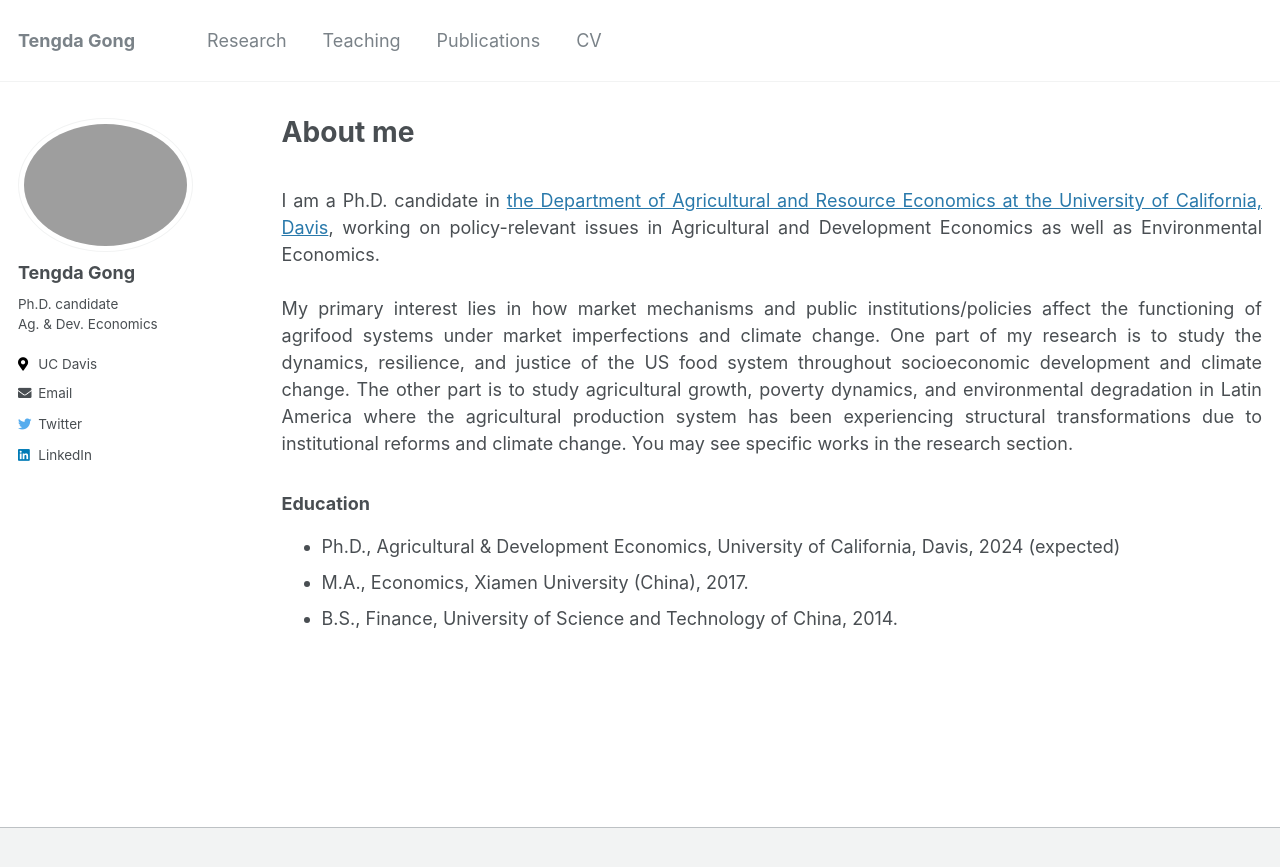
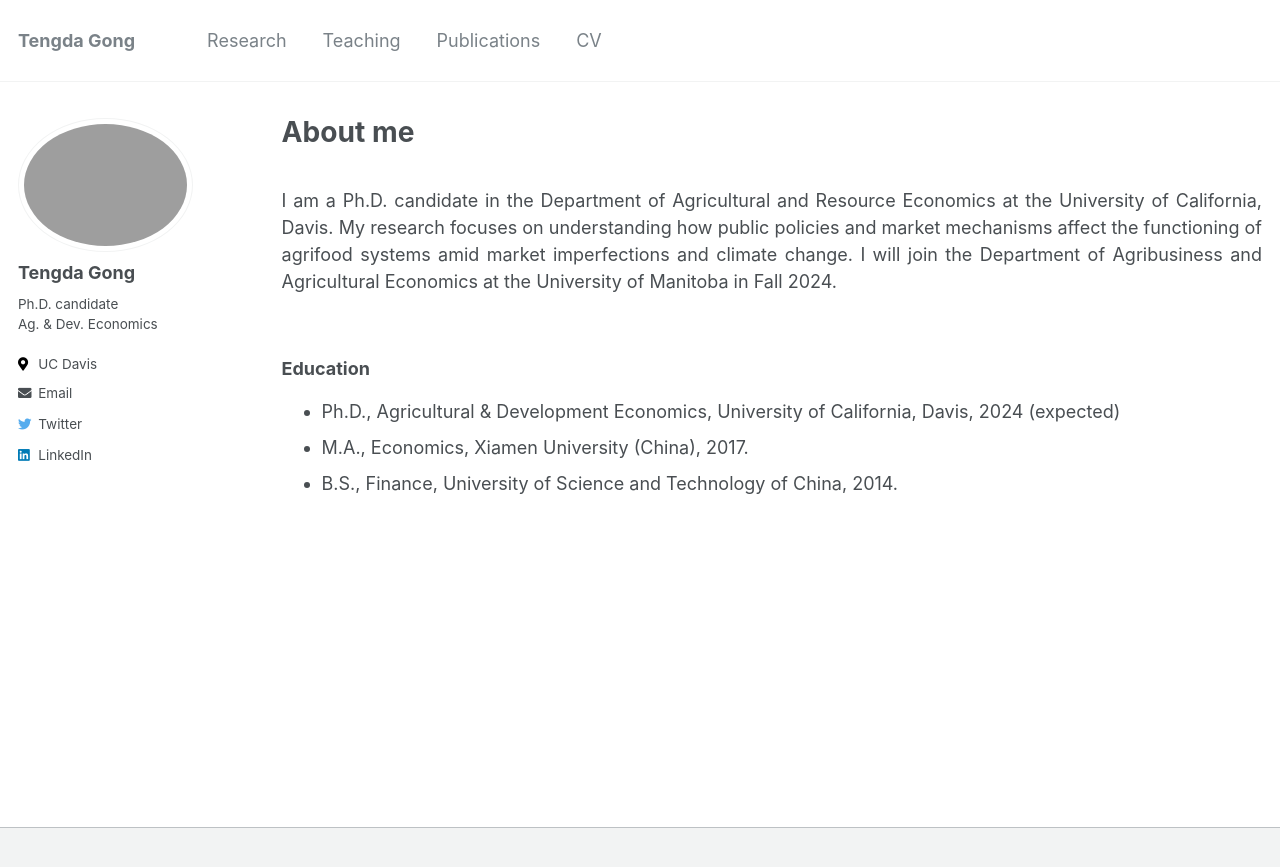
Before and after one commit to tendakung/tendakung.github.io, a Jekyll site: the page built from _pages/about.md, in a window 1280 px wide. Shown: the top 867 px of the page. Built offline with Jekyll 4.4.1, drawn with Linux system fonts in a browser that asks for light colours.

Commit message:
Update about.md

```diff
--- a/_pages/about.md
+++ b/_pages/about.md
@@ -8,10 +8,8 @@ redirect_from:
 ---
 
 <br>
-I am a Ph.D. candidate in [the Department of Agricultural and Resource Economics at the University of California, Davis](https://are.ucdavis.edu/people/grad-students/phd/tengda-gong/), working on policy-relevant issues in Agricultural and Development Economics as well as Environmental Economics.
+I am a Ph.D. candidate in the Department of Agricultural and Resource Economics at the University of California, Davis. My research focuses on understanding how public policies and market mechanisms affect the functioning of agrifood systems amid market imperfections and climate change. I will join the Department of Agribusiness and Agricultural Economics at the University of Manitoba in Fall 2024.
 <br>
-<br>
-My primary interest lies in how market mechanisms and public institutions/policies affect the functioning of agrifood systems under market imperfections and climate change. One part of my research is to study the dynamics, resilience, and justice of the US food system throughout socioeconomic development and climate change. The other part is to study agricultural growth, poverty dynamics, and environmental degradation in Latin America where the agricultural production system has been experiencing structural transformations due to institutional reforms and climate change. You may see specific works in the research section.
 <br>
 ### Education
 - Ph.D., Agricultural & Development Economics, University of California, Davis, 2024 (expected)
```
